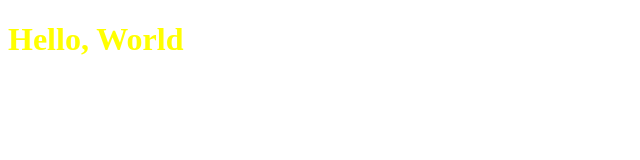
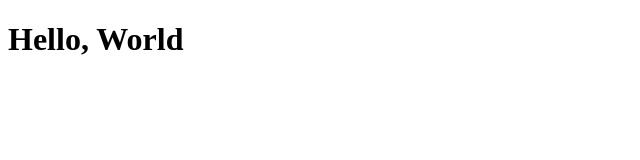
Before and after one commit to NotFunkyToken/my-website, a plain HTML site: page index.html in a window 1280 px wide. Shown: the whole page, without its empty margins (0-640 px from the left). Drawn offline with Linux system fonts and the light colour scheme.

Commit message:
Update index.html

```diff
--- a/index.html
+++ b/index.html
@@ -4,6 +4,6 @@
     <title>Hello World</title>
   </head>
   <body>
-    <h1 style="color:#FFFF00;">Hello, World</h1>
+    <h1>Hello, World</h1>
   </body>
 </html>
```
